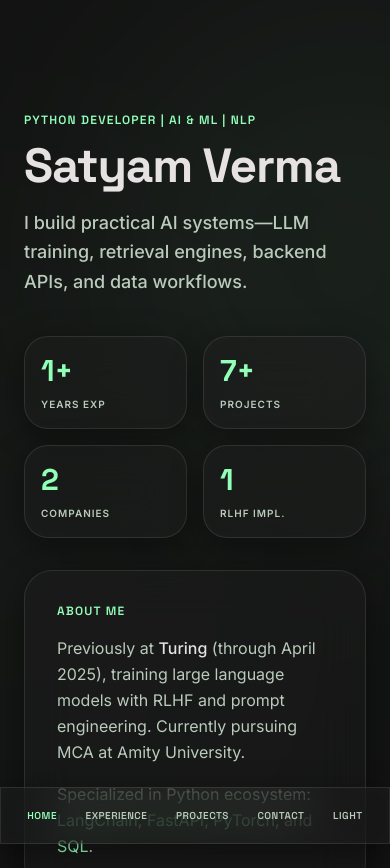
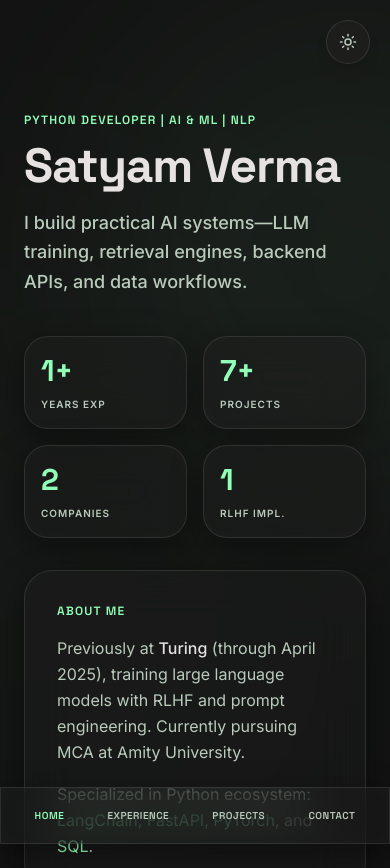
Before and after one commit to satyamverma21/Portfolio, a React (Vite) app: page / in a window 390 px wide. Shown: the top 868 px of the page. Built offline with nearby package versions, Linux system fonts and the light colour scheme.

Commit message:
fix: mode toggle place

```diff
--- a/src/App.tsx
+++ b/src/App.tsx
@@ -1,4 +1,5 @@
 import { useState, useEffect, useMemo } from 'react';
+import { Moon, Sun } from 'lucide-react';
 import ProfileCard from './components/ProfileCard';
 import ProjectCard from './components/ProjectCard';
 import {
@@ -12,6 +13,20 @@ import { PROJECTS, TABS } from './portfolio';
 export default function App() {
   const [activeSection, setActiveSection] = useState('home');
   const [selectedTab, setSelectedTab] = useState(TABS[0]);
+  const [isLight, setIsLight] = useState(false);
+
+  useEffect(() => {
+    const light = localStorage.getItem('portfolio-theme') === 'light';
+    setIsLight(light);
+    document.documentElement.dataset.theme = light ? 'light' : 'dark';
+  }, []);
+
+  const toggleTheme = () => {
+    const nextIsLight = !isLight;
+    setIsLight(nextIsLight);
+    document.documentElement.dataset.theme = nextIsLight ? 'light' : 'dark';
+    localStorage.setItem('portfolio-theme', nextIsLight ? 'light' : 'dark');
+  };
 
   const filteredProjects = useMemo(() => {
     if (selectedTab === 'All Work') return PROJECTS;
@@ -60,6 +75,16 @@ export default function App() {
       <ProfileCard activeSection={activeSection} onNavigate={scrollToSection} />
 
       <main className="flex-1 w-full lg:pl-[360px] xl:pl-[420px] pt-20 md:pt-8 pb-32 lg:pb-24 px-6 md:px-8 lg:px-8 xl:px-12 min-h-screen">
+        <button
+          type="button"
+          onClick={toggleTheme}
+          aria-label={`Switch to ${isLight ? 'dark' : 'light'} mode`}
+          aria-pressed={isLight}
+          title={`Switch to ${isLight ? 'dark' : 'light'} mode`}
+          className="fixed right-5 top-5 md:right-8 md:top-8 z-50 flex h-11 w-11 items-center justify-center rounded-full border border-white/10 bg-surface-container/80 text-on-surface-variant shadow-lg backdrop-blur-xl transition-all hover:border-primary/50 hover:text-primary"
+        >
+          {isLight ? <Moon size={18} /> : <Sun size={18} />}
+        </button>
         <div className="max-w-6xl mx-auto space-y-24">
 
           <AboutSection />
--- a/src/components/ProfileCard.tsx
+++ b/src/components/ProfileCard.tsx
@@ -8,14 +8,11 @@ import {
   Database,
   DownloadIcon,
   Heading,
-  Moon,
-  Sun,
 } from "lucide-react";
 import { motion } from "motion/react";
 import { SOCIALS } from '../portfolio';
 import profileImg from '@/src/assets/profile.png';
 import resume from '@/src/assets/resume.pdf'
-import { useEffect, useState } from 'react';
 
 
 const ALL_SOCIAL_LINKS = SOCIALS.map((s) => {
@@ -47,23 +44,6 @@ export default function ProfileCard({
   activeSection: string;
   onNavigate: (id: string) => void;
 }) {
-  const [isLight, setIsLight] = useState(false);
-
-  useEffect(() => {
-    const savedTheme = localStorage.getItem('portfolio-theme');
-    // Keep the portfolio dark by default; only an explicit visitor choice overrides it.
-    const light = savedTheme === 'light';
-    setIsLight(light);
-    document.documentElement.dataset.theme = light ? 'light' : 'dark';
-  }, []);
-
-  const toggleTheme = () => {
-    const nextIsLight = !isLight;
-    setIsLight(nextIsLight);
-    document.documentElement.dataset.theme = nextIsLight ? 'light' : 'dark';
-    localStorage.setItem('portfolio-theme', nextIsLight ? 'light' : 'dark');
-  };
-
   return (
     <>
       {/* Desktop Profile Card - Sticky */}
@@ -136,17 +116,6 @@ export default function ProfileCard({
             </p>
           </motion.div>
 
-          <button
-            type="button"
-            onClick={toggleTheme}
-            aria-pressed={isLight}
-            className="mt-3 inline-flex self-center items-center justify-center gap-2 rounded-full border border-white/10 bg-white/5 px-3 py-2 text-[10px] font-display font-semibold uppercase tracking-widest text-on-surface-variant hover:border-primary/40 hover:text-primary transition-colors"
-            aria-label={`Switch to ${isLight ? 'dark' : 'light'} mode`}
-          >
-            {isLight ? <Moon size={14} /> : <Sun size={14} />}
-            {isLight ? 'Switch to dark mode' : 'Switch to light mode'}
-          </button>
-
           {/* Social Links */}
           <motion.div
             initial={{ opacity: 0 }}
@@ -214,15 +183,6 @@ export default function ProfileCard({
             {item.label}
           </motion.button>
         ))}
-        <motion.button
-          type="button"
-          onClick={toggleTheme}
-          title={`Switch to ${isLight ? 'dark' : 'light'} mode`}
-          whileHover={{ scale: 1.1 }}
-          className="p-2 text-[10px] font-display font-semibold uppercase tracking-wider text-on-surface-variant hover:text-primary transition-colors"
-        >
-          {isLight ? 'Dark' : 'Light'}
-        </motion.button>
       </motion.nav>
     </>
   );
```
Also changed, not shown: 5 other files (tests, documents, lock files or other folders).
